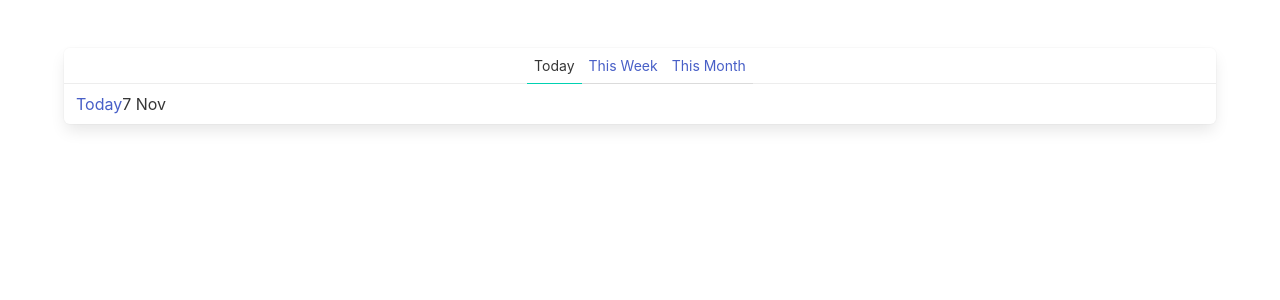
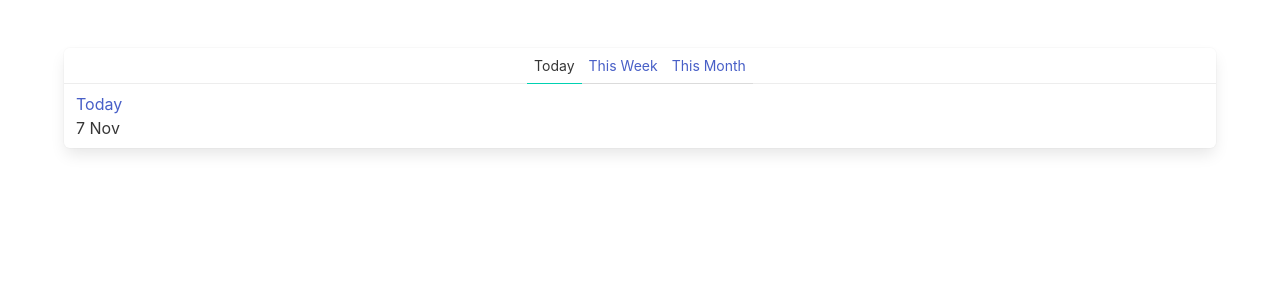
Before and after one commit to tarathep/vuejs3-composition-api, a Vue app: page / in a window 1280 px wide. Shown: the top 300 px of the page. Built offline with nearby package versions, Linux system fonts and the light colour scheme.

Commit message:
Passing Data with Props and a Refactor

```diff
--- a/src/components/Timeline.vue
+++ b/src/components/Timeline.vue
@@ -1,8 +1,8 @@
-<!-- re commit -->
 <script setup lang="ts">
 import { DateTime } from "luxon"
 import { ref, computed } from "vue"
-import { today, thisWeek, thisMonth } from "./../posts"
+import { TimeLinePost, today, thisWeek, thisMonth } from "./../posts"
+import TimelineItem from "./TimelineItem.vue";
 
 const periods = ["Today", "This Week", "This Month"] as const
 
@@ -14,7 +14,7 @@
     selectedPeriod.value = period
 }
 
-const posts = computed(() => {
+const posts = computed<TimeLinePost[]>(() => {
     return [today, thisWeek, thisMonth]
         .map(post => {
             return {
@@ -44,9 +44,8 @@
             </a>
         </span>
 
-        <a v-for="post of posts" :key="post.id" class="panel-block">
-            <a>{{ post.title }}</a>
-            <div>{{ post.created.toFormat("d MMM") }}</div>
-        </a>
+        <TimelineItem v-for="post of posts" :key="post.id" :post="post" />
+
+
     </nav>
 </template>
--- /dev/null
+++ b/src/components/TimelineItem.vue
@@ -0,0 +1,14 @@
+<script setup lang="ts">
+import { TimeLinePost } from '../posts'
+
+defineProps<{
+    post: TimeLinePost
+}>()
+</script>
+
+<template>
+    <a class="panel-block is-flex is-flex-direction-column is-align-items-flex-start">
+        <a>{{ post.title }}</a>
+        <div>{{ post.created.toFormat("d MMM") }}</div>
+    </a>
+</template>
--- a/src/posts.ts
+++ b/src/posts.ts
@@ -5,6 +5,10 @@
     id: string
     title: string
     created: string
+}
+
+export interface TimeLinePost extends Omit<Post,'created'> {
+    created: DateTime
 }
 
 export const today: Post = {
```
